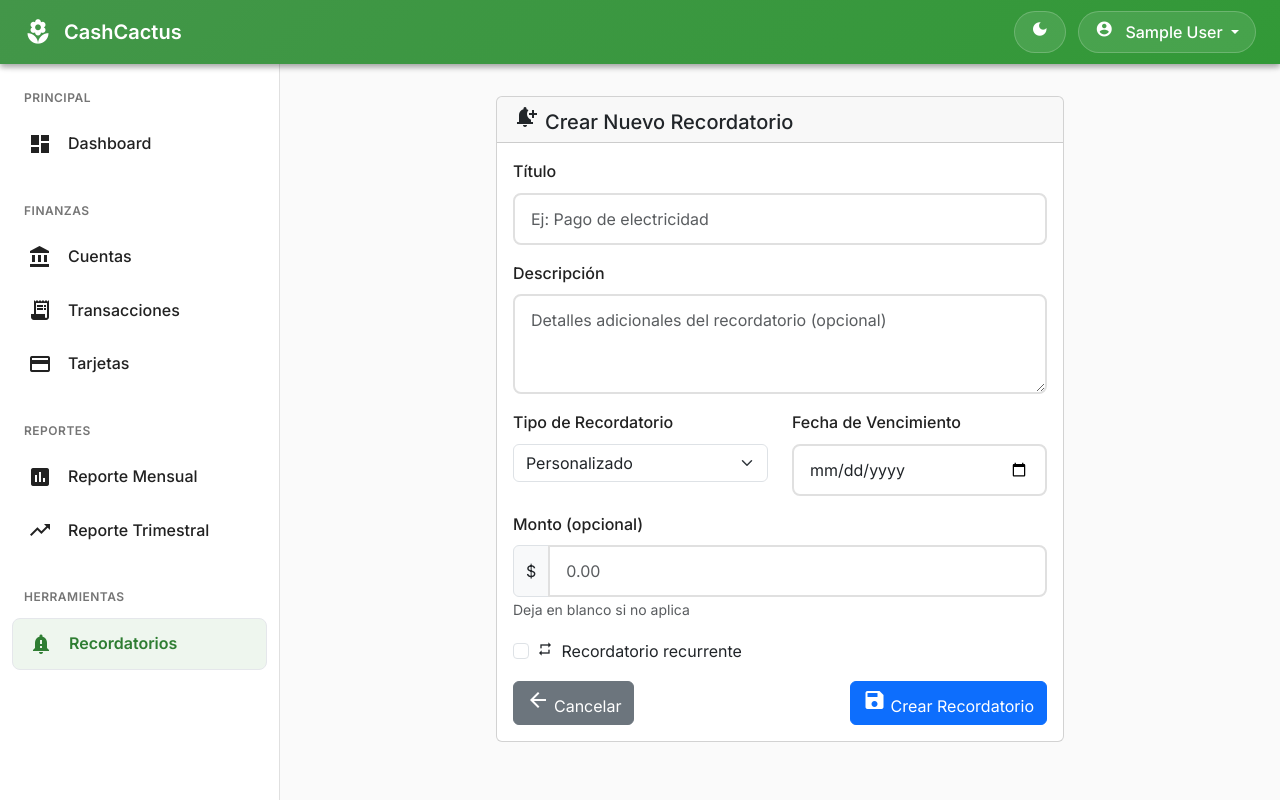
After one commit to brunojhovany/CashCactus, a Flask app: page /reminders/create in a window 1280 px wide. The commit adds this page. Run offline with Flask 3, Linux system fonts and the light colour scheme; the visitor is signed in with stand-in values (Sample User, id 1).

Commit message:
Fix notification system - create missing reminder template and fix date handling bugs
Co-authored-by: brunojhovany <22659298+brunojhovany@users.noreply.github.com>

```diff
--- a/app/routes.py
+++ b/app/routes.py
@@ -251,7 +251,7 @@ def edit_reminder(reminder_id):
         try:
             reminder.title = request.form['title']
             reminder.description = request.form.get('description', '')
-            reminder.due_date = datetime.strptime(request.form['due_date'], '%Y-%m-%d').date()
+            reminder.due_date = datetime.strptime(request.form['due_date'], '%Y-%m-%d')
             reminder.amount = float(request.form['amount'])
 
             db.session.commit()
--- a/app/views/templates/dashboard.html
+++ b/app/views/templates/dashboard.html
@@ -158,13 +158,13 @@
         <div class="card">
             <div class="card-header">
                 <h5 class="mb-0">
-                    <i class="fas fa-bell me-2"></i>Recordatorios y Alertas
+                    <span class="material-icons me-2">notifications</span>Recordatorios y Alertas
                 </h5>
             </div>
             <div class="card-body">
                 {% if overdue_reminders %}
                     <div class="alert alert-danger">
-                        <h6><i class="fas fa-exclamation-triangle me-2"></i>Recordatorios Vencidos</h6>
+                        <h6><span class="material-icons me-2">warning</span>Recordatorios Vencidos</h6>
                         {% for reminder in overdue_reminders[:3] %}
                             <div class="d-flex justify-content-between align-items-center mb-2">
                                 <span>{{ reminder.title }}</span>
@@ -184,7 +184,7 @@
 
                 {% if upcoming_reminders %}
                     <div class="alert alert-warning">
-                        <h6><i class="fas fa-clock me-2"></i>Próximos Vencimientos</h6>
+                        <h6><span class="material-icons me-2">schedule</span>Próximos Vencimientos</h6>
                         {% for reminder in upcoming_reminders[:3] %}
                             <div class="d-flex justify-content-between align-items-center mb-2">
                                 <span>{{ reminder.title }}</span>
--- /dev/null
+++ b/app/views/templates/reminders/create.html
@@ -0,0 +1,116 @@
+{% extends 'base.html' %}
+
+{% block title %}Crear Recordatorio{% endblock %}
+
+{% block content %}
+<div class="container-fluid">
+    <div class="row">
+        <div class="col-md-8 offset-md-2">
+            <div class="card">
+                <div class="card-header">
+                    <h5 class="card-title mb-0">
+                        <span class="material-icons me-2">notification_add</span>Crear Nuevo Recordatorio
+                    </h5>
+                </div>
+                <div class="card-body">
+                    <form method="POST">
+                        <div class="mb-3">
+                            <label for="title" class="form-label">Título</label>
+                            <input type="text" class="form-control" id="title" name="title"
+                                   placeholder="Ej: Pago de electricidad" required>
+                        </div>
+
+                        <div class="mb-3">
+                            <label for="description" class="form-label">Descripción</label>
+                            <textarea class="form-control" id="description" name="description"
+                                      rows="3" placeholder="Detalles adicionales del recordatorio (opcional)"></textarea>
+                        </div>
+
+                        <div class="row">
+                            <div class="col-md-6">
+                                <div class="mb-3">
+                                    <label for="reminder_type" class="form-label">Tipo de Recordatorio</label>
+                                    <select class="form-select" id="reminder_type" name="reminder_type" required>
+                                        <option value="custom">Personalizado</option>
+                                        <option value="debt">Deuda a Terceros</option>
+                                        <option value="income">Ingreso Esperado</option>
+                                        <option value="credit_card">Tarjeta de Crédito</option>
+                                    </select>
+                                </div>
+                            </div>
+                            <div class="col-md-6">
+                                <div class="mb-3">
+                                    <label for="due_date" class="form-label">Fecha de Vencimiento</label>
+                                    <input type="date" class="form-control" id="due_date" name="due_date" required>
+                                </div>
+                            </div>
+                        </div>
+
+                        <div class="mb-3">
+                            <label for="amount" class="form-label">Monto (opcional)</label>
+                            <div class="input-group">
+                                <span class="input-group-text">$</span>
+                                <input type="number" step="0.01" class="form-control" id="amount"
+                                       name="amount" placeholder="0.00">
+                            </div>
+                            <small class="form-text text-muted">Deja en blanco si no aplica</small>
+                        </div>
+
+                        <!-- Configuración de Recurrencia -->
+                        <div class="mb-3">
+                            <div class="form-check">
+                                <input class="form-check-input" type="checkbox" id="is_recurring" name="is_recurring">
+                                <label class="form-check-label" for="is_recurring">
+                                    <span class="material-icons me-1" style="font-size: 16px;">repeat</span>
+                                    Recordatorio recurrente
+                                </label>
+                            </div>
+                        </div>
+
+                        <div class="mb-3" id="recurrence_options" style="display: none;">
+                            <label for="recurrence_days" class="form-label">Repetir cada (días)</label>
+                            <select class="form-select" id="recurrence_days" name="recurrence_days">
+                                <option value="">Seleccionar...</option>
+                                <option value="7">Cada semana (7 días)</option>
+                                <option value="15">Cada quincena (15 días)</option>
+                                <option value="30">Cada mes (30 días)</option>
+                                <option value="90">Cada trimestre (90 días)</option>
+                                <option value="365">Cada año (365 días)</option>
+                            </select>
+                        </div>
+
+                        <div class="d-flex justify-content-between">
+                            <a href="{{ url_for('main.reminders') }}" class="btn btn-secondary">
+                                <span class="material-icons me-1">arrow_back</span>Cancelar
+                            </a>
+                            <button type="submit" class="btn btn-primary">
+                                <span class="material-icons me-1">save</span>Crear Recordatorio
+                            </button>
+                        </div>
+                    </form>
+                </div>
+            </div>
+        </div>
+    </div>
+</div>
+
+<script>
+document.addEventListener('DOMContentLoaded', function() {
+    const isRecurringCheckbox = document.getElementById('is_recurring');
+    const recurrenceOptions = document.getElementById('recurrence_options');
+
+    isRecurringCheckbox.addEventListener('change', function() {
+        if (this.checked) {
+            recurrenceOptions.style.display = 'block';
+        } else {
+            recurrenceOptions.style.display = 'none';
+            document.getElementById('recurrence_days').value = '';
+        }
+    });
+
+    // Set minimum date to today
+    const today = new Date().toISOString().split('T')[0];
+    document.getElementById('due_date').setAttribute('min', today);
+});
+</script>
+{% endblock %}
--- a/app/views/templates/reminders/edit.html
+++ b/app/views/templates/reminders/edit.html
@@ -9,7 +9,7 @@
             <div class="card">
                 <div class="card-header">
                     <h5 class="card-title mb-0">
-                        <i class="fas fa-edit me-2"></i>Editar Recordatorio
+                        <span class="material-icons me-2">edit</span>Editar Recordatorio
                     </h5>
                 </div>
                 <div class="card-body">
@@ -43,10 +43,10 @@
 
                         <div class="d-flex justify-content-between">
                             <a href="{{ url_for('main.reminders') }}" class="btn btn-secondary">
-                                <i class="fas fa-arrow-left me-1"></i>Cancelar
+                                <span class="material-icons me-1">arrow_back</span>Cancelar
                             </a>
                             <button type="submit" class="btn btn-primary">
-                                <i class="fas fa-save me-1"></i>Guardar Cambios
+                                <span class="material-icons me-1">save</span>Guardar Cambios
                             </button>
                         </div>
                     </form>
```
Also changed, not shown: app/models/reminder.py (+21 -2 lines), app/views/templates/reminders/list.html (+120 -9 lines).
